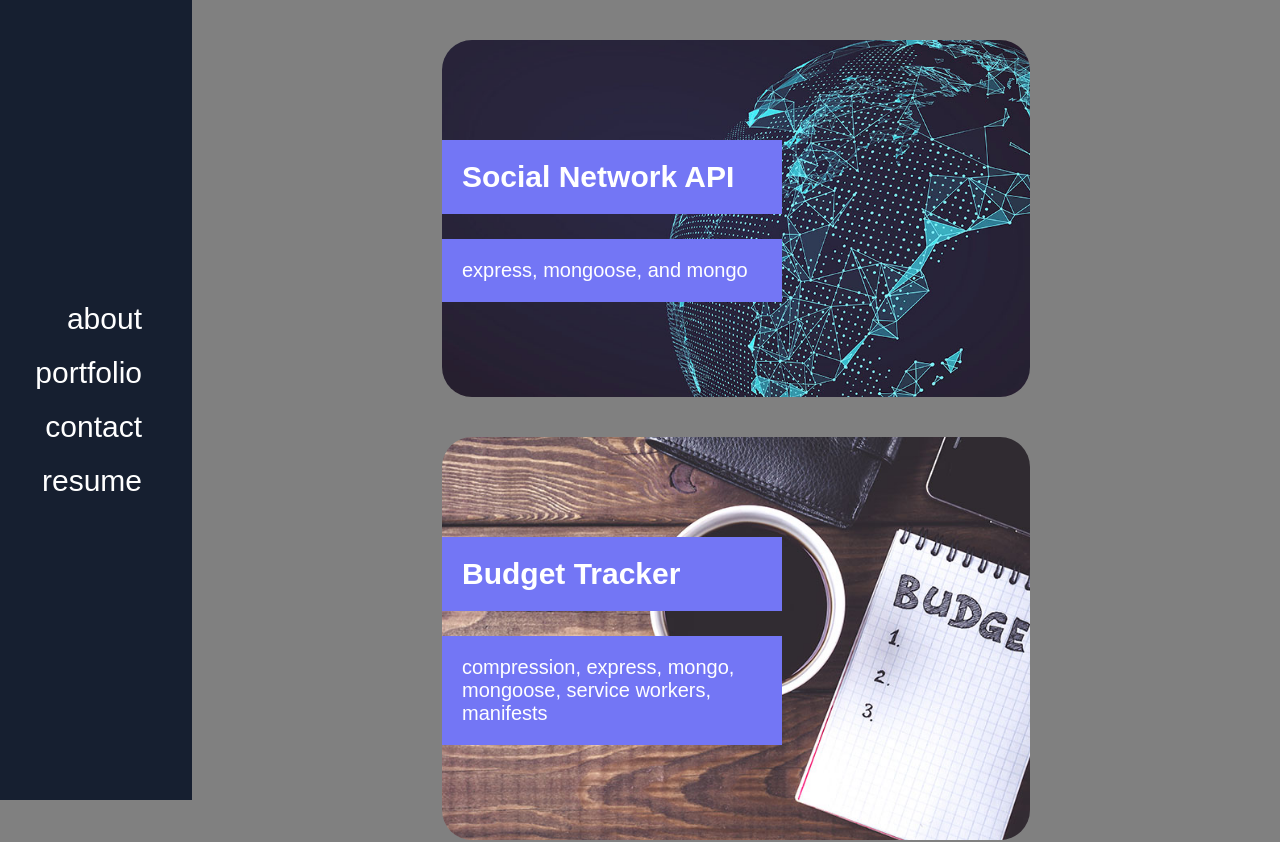
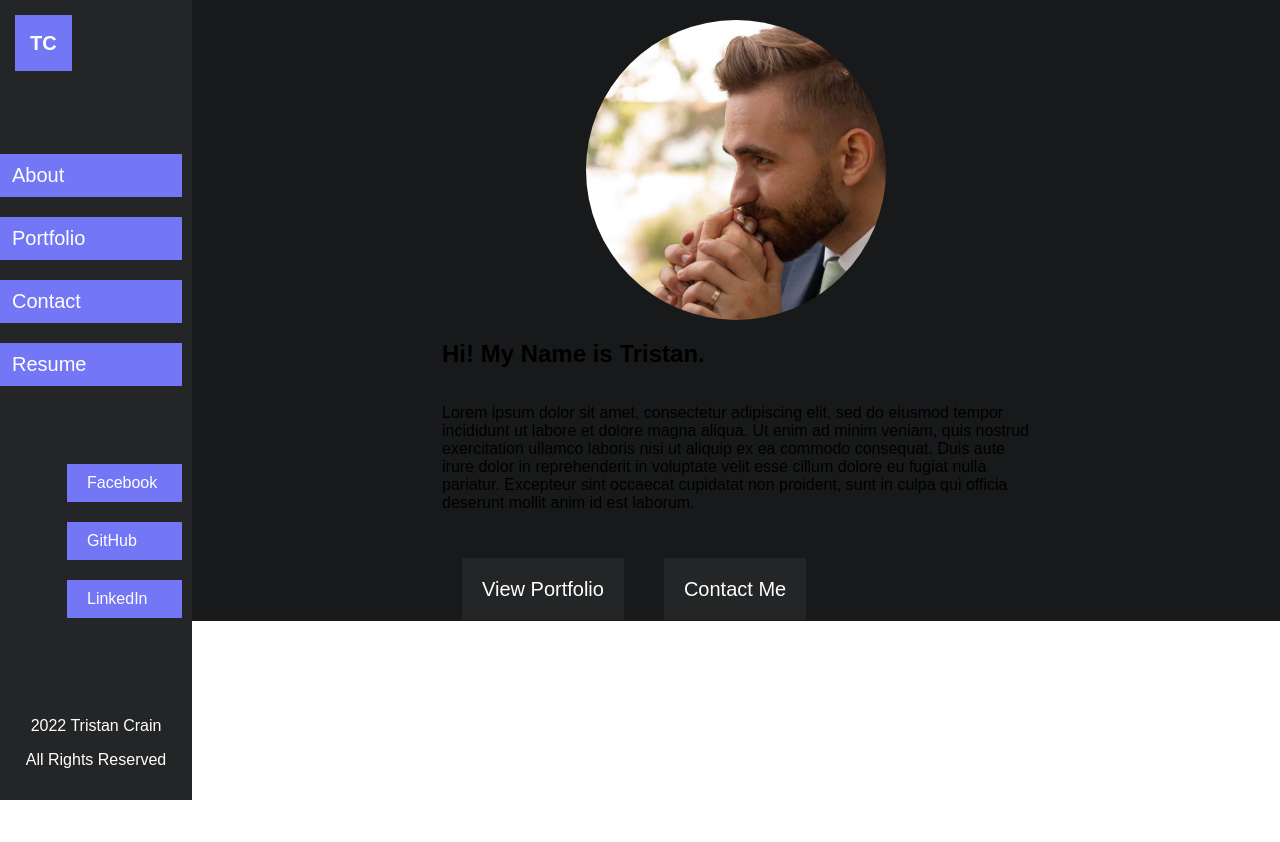
Before and after one commit to tcrain96/Portfolio, a React (Create React App) app: page / in a window 1280 px wide. Shown: the top 842 px of the page. After the commit the page ends 800 px from the top, so only its background shows below. Built offline with nearby package versions, Linux system fonts and the light colour scheme.

Commit message:
added hooks

```diff
--- a/src/App.js
+++ b/src/App.js
@@ -1,14 +1,39 @@
-import React from "react";
+import React,{useState} from "react";
+import Nav from "./components/Nav";
+import Portfolio from "./components/Portfolio";
 import About from "./components/About";
-import Nav from "./components/Nav";
-import Portfolio from "./components/Portfolio"
 
 function App() {
+  const [categories] = useState([
+    {
+      name: "About",
+    },
+    {
+      name: "Portfolio",
+    },
+    {
+      name: "Contact",
+    },
+    {
+      name: "Resume",
+    },
+  ]);
+
+  const [currentCategory, setCurrentCategory] = useState(categories[0]);
+
   return (
     <div id="main-container">
-      <Nav></Nav>
+      <Nav
+        categories={categories}
+        setCurrentCategory={setCurrentCategory}
+        currentCategory={currentCategory}
+      ></Nav>
       <main>
-        <Portfolio></Portfolio>
+        {{"About":<About></About>,
+        "Portfolio":<Portfolio/>,
+        "Contact":<About/>,
+        "Resume":<About/>,
+      }[currentCategory.name]}
       </main>
     </div>
   );
--- a/src/components/Nav/index.js
+++ b/src/components/Nav/index.js
@@ -1,36 +1,44 @@
 import React from "react";
 
-function categorySelected(name) {
-  console.log(`${name} clicked`);
-}
-
-const Nav = () => {
-  const categories = [
-    {
-      name: "about",
-    },
-    {
-      name: "portfolio",
-    },
-    {
-      name: "contact",
-    },
-    {
-      name: "resume",
-    },
-  ];
+const Nav = (props) => {
+  const { categories = [], setCurrentCategory, currentCategory } = props;
 
   return (
     <header>
       <nav>
+        <article id="home-logo">
+          <h2>TC</h2>
+        </article>
+
+        <article id="nav-categories">
           {categories.map((category) => (
+            <div
+              className={`${
+                currentCategory.name === category.name && "navActive"
+              }`}
+              key={category.name}
+            >
               <span
-            key={category.name}
-            onClick={() => categorySelected(category.name)}
+                onClick={() => {
+                  setCurrentCategory(category);
+                }}
               >
                 {category.name}
               </span>
+            </div>
           ))}
+        </article>
+
+        <article id="social-links">
+          <a href="https://www.facebook.com/tristan.crain.9">Facebook</a>
+          <a href="https://www.facebook.com/tristan.crain.9">GitHub</a>
+          <a href="https://www.facebook.com/tristan.crain.9">LinkedIn</a>
+        </article>
+
+        <article id="footer-rights">
+          <p>2022 Tristan Crain</p>
+          <p>All Rights Reserved</p>
+        </article>
       </nav>
     </header>
   );
--- a/src/components/Portfolio/index.js
+++ b/src/components/Portfolio/index.js
@@ -4,6 +4,7 @@ import budgetTracker_BI from "../../assets/budget-tracker-BI.jpg";
 import devDen_BI from "../../assets/dev-den-BI.jpg";
 
 const Portfolio = () => {
+
   const projects = [
     {
       name: "Social Network API",
@@ -47,8 +48,6 @@ const Portfolio = () => {
     },
   ];
 
-
-
   return (
     <section id="portfolio-section">
       {projects.map((project) => (
--- a/src/index.css
+++ b/src/index.css
@@ -1,49 +1,104 @@
 /*Global Styles*/
-body{
+body {
   margin: 0px;
 }
-#main-container{
-font-family:Arial, Helvetica, sans-serif;
-background-color: grey;
+
+#main-container {
+  font-family: Arial, Helvetica, sans-serif;
+  background-color: #18191A;
 }
 
-:root{
-    --background-color:#161f30;
-    --white-color:white;
-    --light-blue-color:#7376f5;
-    --accent-color:#fb6b1c;
+:root {
+  --background-color: #242526;
+  --white-color: white;
+  --light-blue-color: #7376f5;
+  --accent-color: #fb6b1c;
 }
+
 /* Navigation Styles*/
-
-nav{
+nav {
   display: flex;
   flex-direction: column;
   position: fixed;
-    justify-content: center;
+  justify-content: space-between;
   background-color: var(--background-color);
   height: 100vh;
   width: 15%;
-    top:0;
-    left:0;
+  top: 0;
+  left: 0;
   overflow-x: hidden;
-
 }
 
-nav span{
-    font-size: 30px;
-    align-self:flex-end;
-    margin: 10px 50px 10px 0px;
+nav #home-logo {
+  align-self: flex-start;
+  margin: 15px;
+  padding: 0px 15px;
+  color: var(--white-color);
+  background-color: var(--light-blue-color);
+}
+
+nav #home-logo:hover {
+  background-color: var(--accent-color);
+  cursor: pointer;
+}
+
+nav #home-logo h2 {
+  font-size: 20px;
+}
+
+nav #nav-categories {
+  display: flex;
+  flex-direction: column;
+  align-items: flex-end;
+}
+
+nav #nav-categories div {
+  font-size: 20px;
+  padding: 10px 20px;
+  margin: 10px 10px;
+  width: 150px;
+  color: var(--white-color);
+  background-color: var(--light-blue-color);
+}
+
+nav #nav-categories div:hover {
+  background-color: var(--accent-color);
+  cursor: pointer;
+}
+
+nav #social-links {
+  display: flex;
+  flex-direction: column;
+  align-items: flex-end;
+}
+
+nav #social-links a {
+  text-decoration: none;
+  padding: 10px 20px;
+  margin: 10px 10px;
+  width: 75px;
+  background-color: var(--light-blue-color);
   color: var(--white-color);
 }
 
-nav span:hover{
-    color: var(--accent-color);
+nav #social-links a:hover {
+  background-color: var(--accent-color);
   cursor: pointer;
+}
+
+nav #footer-rights{
+    margin: 15px;
+    color: var(--white-color);
+}
+
+nav #footer-rights p{
+    font-size: 16px;
+    text-align: center;
 }
 
 /*About Styles*/
 #about-section,
-#portfolio-section{
+#portfolio-section {
   top: 0;
   display: flex;
   height: 100%;
@@ -53,11 +108,11 @@ nav span:hover{
   padding: 20px 250px;
 }
 
-#about-buttons{
+#about-buttons {
   margin-top: 50px;
 }
 
-#about-section span{
+#about-section span {
   background-color: var(--background-color);
   color: var(--white-color);
   font-size: 20px;
@@ -65,19 +120,19 @@ nav span:hover{
   padding: 20px;
 }
 
-#about-section span:hover{
+#about-section span:hover {
   color: var(--accent-color);
   cursor: pointer;
 }
 
-#about-image{
+#about-image {
   border-radius: 50%;
   width: 300px;
   margin: 0 auto;
 }
 
 /*Project Styles*/
-.project{
+.project {
   margin: 20px 0px;
   padding: 75px 0px;
   background-color: var(--background-color);
@@ -89,16 +144,16 @@ cursor: pointer;
 }
 
 .project h2,
-.project p{
+.project p {
   padding: 20px;
   background-color: var(--light-blue-color);
   max-width: 300px;
 }
 
-.project h2{
+.project h2 {
   font-size: 30px;
 }
 
-.project p{
+.project p {
   font-size: 20px;
 }
```
Lines whose indentation alone changed are shown as unchanged.
